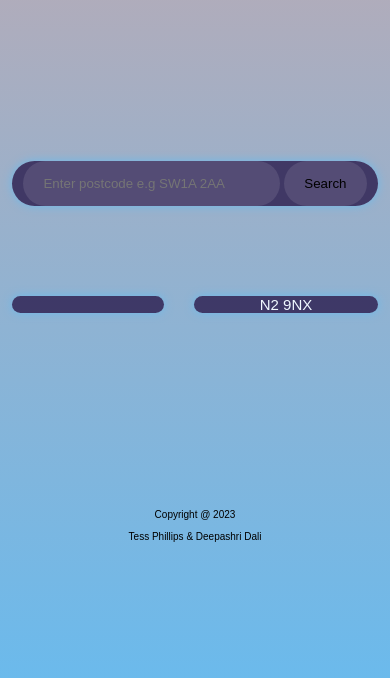
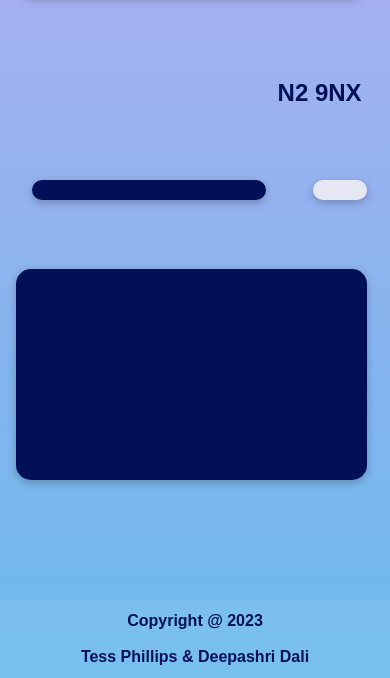
Before and after one commit to DeepsDali/Weather-Forecast-Project, a plain HTML site: page index.html in a window 390 px wide. Shown: the part 166-844 px from the top of the page. Drawn offline with Linux system fonts and the light colour scheme; no server answers.

Commit message:
Edit mobile css for icons
Relates #9

```diff
--- a/grid.css
+++ b/grid.css
@@ -1,85 +1,79 @@
+/* whole site grid */
+
 .grid-container {
   display: grid;
   grid-template-areas:
-    "header"
-    "main"
+    "header "
+    "main  "
     "footer";
   gap: 5px;
   min-height: 100vh;
+  width: 100%;
 }
 
-.grid-container > header,
-.grid-container > footer {
+.grid-container > footer,
+.grid-container > header {
+  text-align: center;
+  display: flex;
+  align-items: center;
+  justify-content: center;
+  background-color: rgba(240, 248, 255, 0.082);
+  color: #021057;
   max-height: 10vh;
 }
-
-.grid-container > header,
-.grid-container > main,
-.grid-container > footer {
-  margin: auto;
-  max-width: 600px;
-  text-align: center;
-  padding: 5px 0;
-  font-size: 10px;
+.header {
+  grid-area: header;
+  padding: 18px;
+}
+.main {
+  grid-area: main;
+  min-height: 80vh;
+  max-width: 90vw;
+}
+.footer {
+  padding: 10px;
+  grid-area: footer;
+  color: #021057;
+  font-weight: bold;
+  font-size: 1em;
 }
 
-.header {
-  grid-area: header;
-  max-height: 10vh;
-}
-
-.main {
-  grid-area: main;
-  height: 80vh;
-}
-.footer {
-  grid-area: footer;
-  height: 10vh;
-}
+/* main section grid */
 
 main {
   display: grid;
-  width: 94vw;
-  margin-left: 3vw;
   grid-template-areas:
     "inputgrid inputgrid"
+    "placegrid placegrid"
+    "tempnowgrid sungrid"
     "tempnowgrid sungrid"
     "foregrid foregrid"
-    "mapgrid else";
+    "mapgrid mapgrid"
+    "else else";
   gap: 30px;
+  max-width: 98vw;
+  min-height: 80vh;
+  padding: 0 10px;
+  justify-content: center;
+  align-items: center;
 }
-
-.sectionhead {
-  color: white;
-  /* padding:3px; */
-  font-weight: 100;
-  margin: auto;
-  width: fit-content;
-  margin-top: -20px;
-  background-color: rgba(128, 128, 128, 0.274);
-  box-shadow: 0 0 10px rgba(128, 128, 128, 0.582);
-  border-radius: 20px;
-  font-size: x-small;
-  margin-bottom: 20px;
-}
-
 main > div,
 main > section {
-  background-color: rgba(42, 27, 77, 0.8);
   color: aliceblue;
-  border-radius: 30px;
+  border-radius: 20px;
   text-align: center;
-  /* padding: 5px 5px; */
-  font-size: 15px;
-  box-shadow: 0 0 10px var(--col2);
+  /* box-shadow: 0 0 10px var(--col2); */
 }
-
-/* need to get the image to be contained withtin the div */
-/* i was trying to get it as the background of the div but i struggled */
 .mapgrid {
   grid-area: mapgrid;
 }
-
+.map-image {
+  border-radius: 20px;
+  border: solid 4px;
+  border-color: #021057;
+  width: 90vw;
+  box-shadow: rgba(0, 0, 0, 0.24) 0px 3px 8px;
+}
 .foregrid {
   grid-area: foregrid;
 }
@@ -87,76 +81,99 @@ main > section {
 .else {
   grid-area: else;
 }
+/* inputgrid (search bar)*/
+.inputgrid {
+  grid-area: inputgrid;
+  height: fit-content;
+  margin: 25px auto;
+  width: 90vw;
+  background-color: aliceblue;
+  box-shadow: rgba(0, 0, 0, 0.24) 0px 3px 8px;
+  & button {
+    max-width: 20%;
+    cursor: pointer;
+    border-radius: 10px;
+    padding: 10px 15px;
+    font-weight: bold;
+    font-size: 0.8em;
+    border: none;
+    background-color: aliceblue;
+    color: #021057;
+  }
+  /* & button:hover {
+    background-color: #575d85;
+    color: rgb(244, 236, 236);
+  } */
+
+  & input {
+    width: 70vw;
+    border: none;
+    color: #021057;
+    font-weight: bold;
+    padding: 15px 20px;
+    border-radius: 15px;
+    background-color: aliceblue;
+    margin-left: 0;
+  }
+}
+/* placegrid */
+.placegrid {
+  grid-area: placegrid;
+  width: 90vw;
+  font-size: 1em;
+  padding: 5px;
+  border-radius: 10px;
+}
+#county-post {
+  display: flex;
+  align-items: center;
+  justify-content: space-between;
+  font-weight: bold;
+  font-size: 1.5em;
+  color: #021057;
+}
+/* tempnowgrid */
+
+.tempnowgrid {
+  grid-area: tempnowgrid;
+  display: flex;
+  justify-content: center;
+  align-items: center;
+}
+#current {
+  background-color: #021057;
+  color: aliceblue;
+  text-align: center;
+  width: 60vw;
+  padding: 10px;
+  border-radius: 20px;
+  box-shadow: rgba(0, 0, 0, 0.24) 0px 3px 8px;
+}
+
+.sungrid {
+  grid-area: sungrid;
+  background-color: #e5e8f3;
+  padding: 10px;
+  color: #343958;
+  box-shadow: rgba(0, 0, 0, 0.24) 0px 3px 8px;
+}
 
 /* forecast */
 .gridmain {
   display: grid;
-  grid-template-areas:
-    "forehead forehead forehead forehead forehead forehead forehead"
-    "foreday foreday foreday foreday foreday foreday foreday ";
+  width: 90vw;
+  grid-template-areas: "forehead forehead forehead forehead forehead ";
+  grid-auto-flow: column;
+  background-color: #021057;
+  border-radius: 15px;
+  min-height: 25vh;
+  justify-content: center;
+  align-items: center;
+  box-shadow: rgba(0, 0, 0, 0.24) 0px 3px 8px;
 }
 
 .forehead {
   grid-area: forehead;
-}
-
-/* individual icons css */
-.inputgrid {
-  grid-area: inputgrid;
-  height: fit-content;
-  margin: auto;
-  width: 94vw;
-  max-width: 400px;
-
-  & button {
-    max-width: 30%;
-    border-radius: 30px;
-    padding: 15px 20px;
-    border: none;
-    background: rgba(255, 255, 255, 0.1);
-    /* height: inherit; */
-  }
-  & input {
-    width: 70%;
-    /* color:#D46A6A; */
-    /* display:block; */
-    border: none;
-    padding: 15px 20px;
-    border-radius: 25px;
-    background: rgba(255, 255, 255, 0.1);
-    margin-left: 0;
-  }
-}
-
-.tempnowgrid {
-  grid-area: tempnowgrid;
-  /* background-color: var(--col5); */
-  #county-post {
-    display: flex;
-    /* align-items:; */
-    padding-left: 20px;
-    padding-bottom: 5px;
-    text-align: left;
-    /* margin-right: 0; */
-    /* display: table-row; */
-  }
-  /* need icons for formatting */
-  #current {
-    padding-right: 20px;
-    text-align: right;
-  }
-}
-
-.sungrid {
-  grid-area: sungrid;
-  & #currentsun {
-    display: flex;
-  }
-  & p {
-    margin: auto;
-    padding: 10px 0;
-    padding-bottom: 0;
-  }
 }
 
 .foreday {
@@ -164,7 +181,7 @@ main > section {
   padding-top: 0;
   margin-top: -10px;
   .dayofweek {
-    font-size: small;
+    font-size: 1em;
   }
   .maxtemp {
     font-weight: bolder;
@@ -172,29 +189,4 @@ main > section {
   .mintemp {
     font-size: lighter;
   }
-  .forecast_icon {
-    padding: 5px;
-    color: white;
-  }
 }
-
-/* @media only screen and (min-width: 768px) {
-  .grid-container {
-    grid-template-areas:
-      "header header"
-      "main main"
-      "footer footer";
-  }
-  main {
-    min-height: 80vh;
-    display: grid;
-    grid-template-areas:
-      "inputgrid inputgrid inputgrid inputgrid"
-      "tempnowgrid sungrid sungrid sungrid"
-      "foregrid foregrid mapgrid mapgrid";
-    gap: 10px;
-    background-color: pink;
-    padding: 1px;
-    width: 100vw;
-  }
-} */
--- a/style.css
+++ b/style.css
@@ -6,8 +6,7 @@
 }
 
 h1 {
-  color: white;
-  font-size: xx-large;
+  font-size: 2em;
 }
 
 h4 {
@@ -19,7 +18,8 @@ h4 {
 }
 /* background gradient */
 :root {
-  --col3: #c0a9b0;
+  /* --col3: #c0a9b0; */
+  --col3: #b1adf2;
   --col2: #6bbaec;
 
   /* only using 2 and 3 so far */
```
